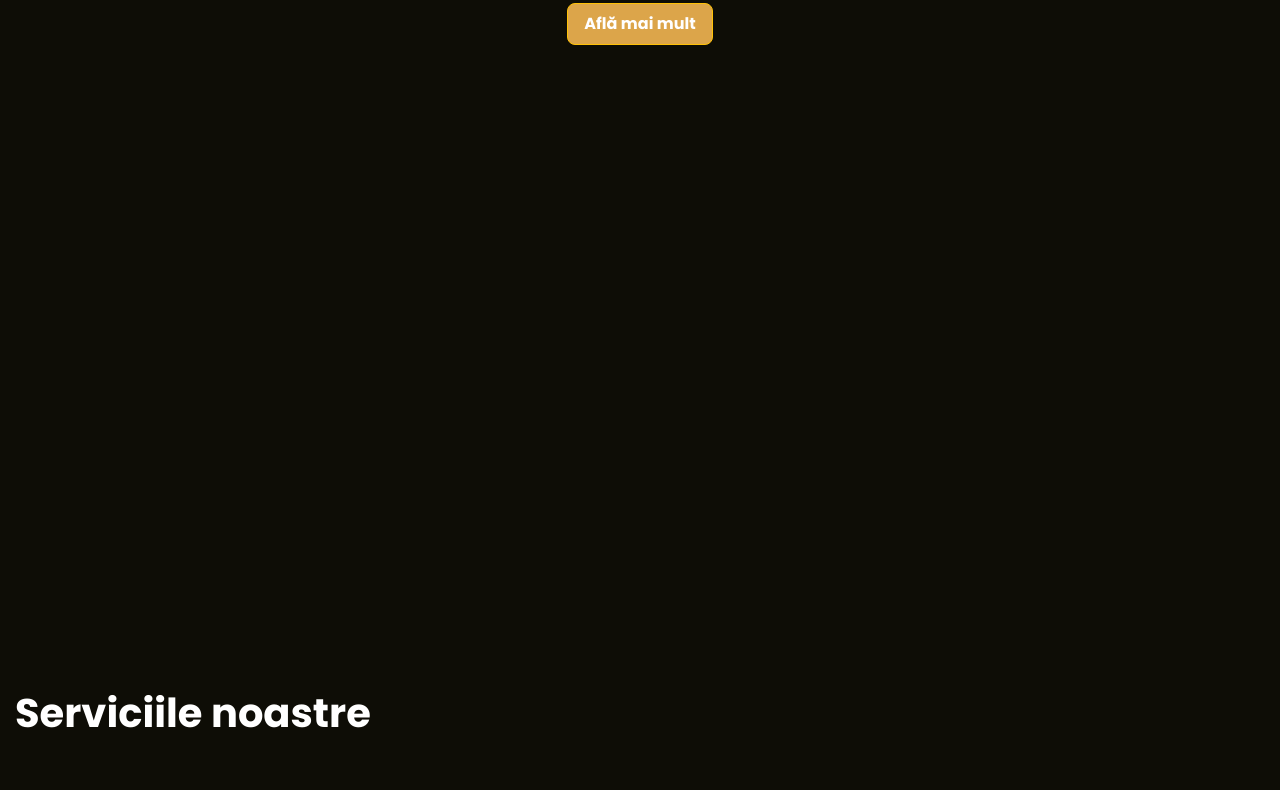
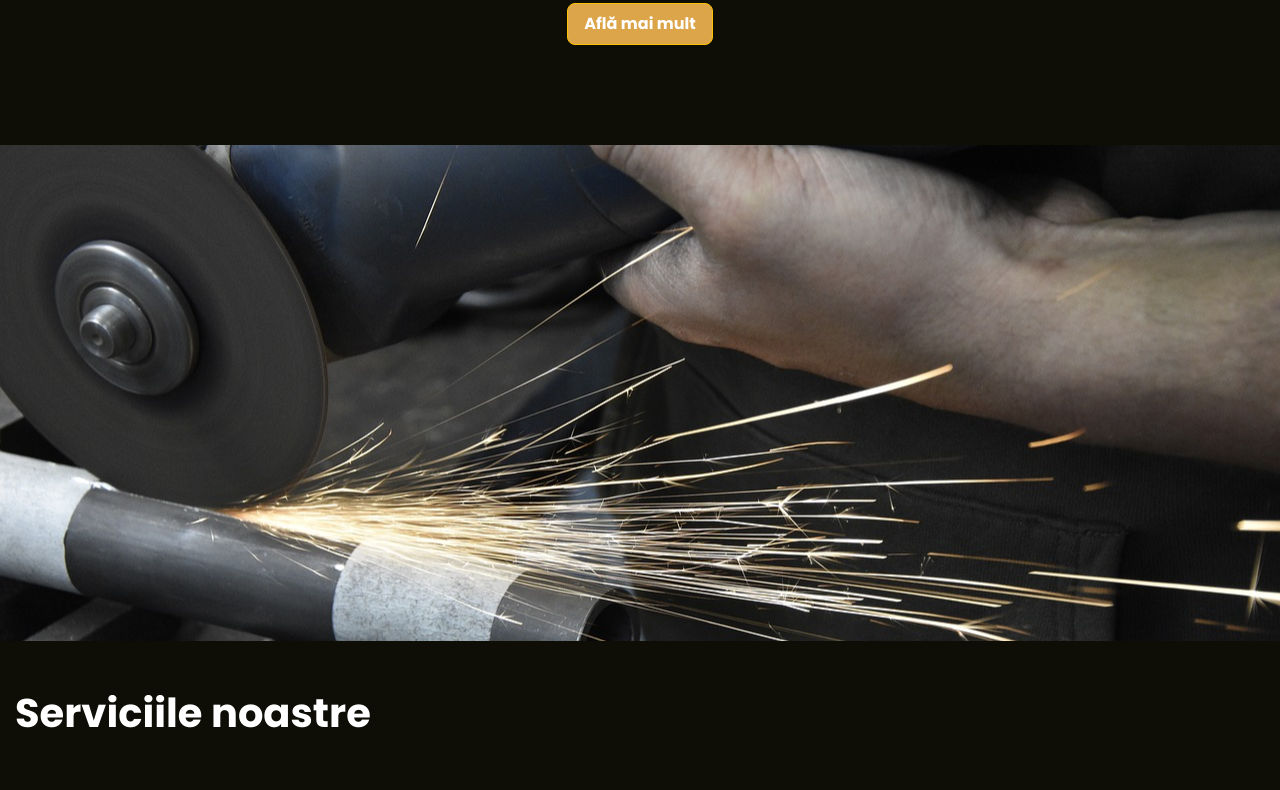
Before and after one commit to CrocoDealu/indoimtevi, a plain HTML site: page index.html in a window 1280 px wide. Shown: the part 446-1236 px from the top of the page. Drawn offline with nearby package versions, Linux system fonts and the light colour scheme; the site is published under a folder, as on GitHub Pages, so addresses that start at the root find nothing.

Commit message:
Update styles.css

```diff
--- a/styles.css
+++ b/styles.css
@@ -78,7 +78,7 @@ nav .nav-link:hover {
 }
 
 .fixed-image-section {
-    background-image: url('/Media/metallurgy-3434079_1280.jpg'); /* Replace with your image path */
+    background-image: url('./Media/metallurgy-3434079_1280.jpg'); /* Replace with your image path */
     background-size: cover;
     background-position: center;
     height: 31rem;
```
